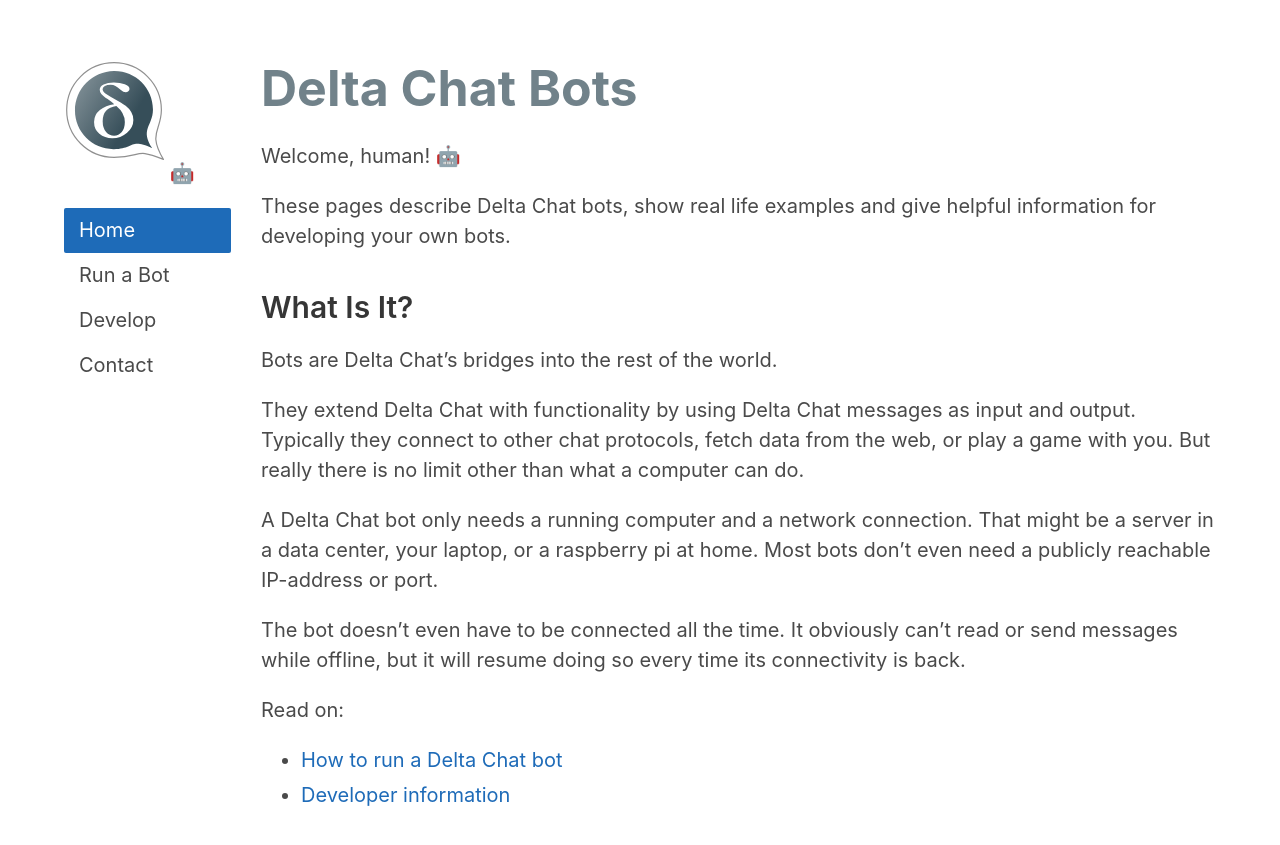
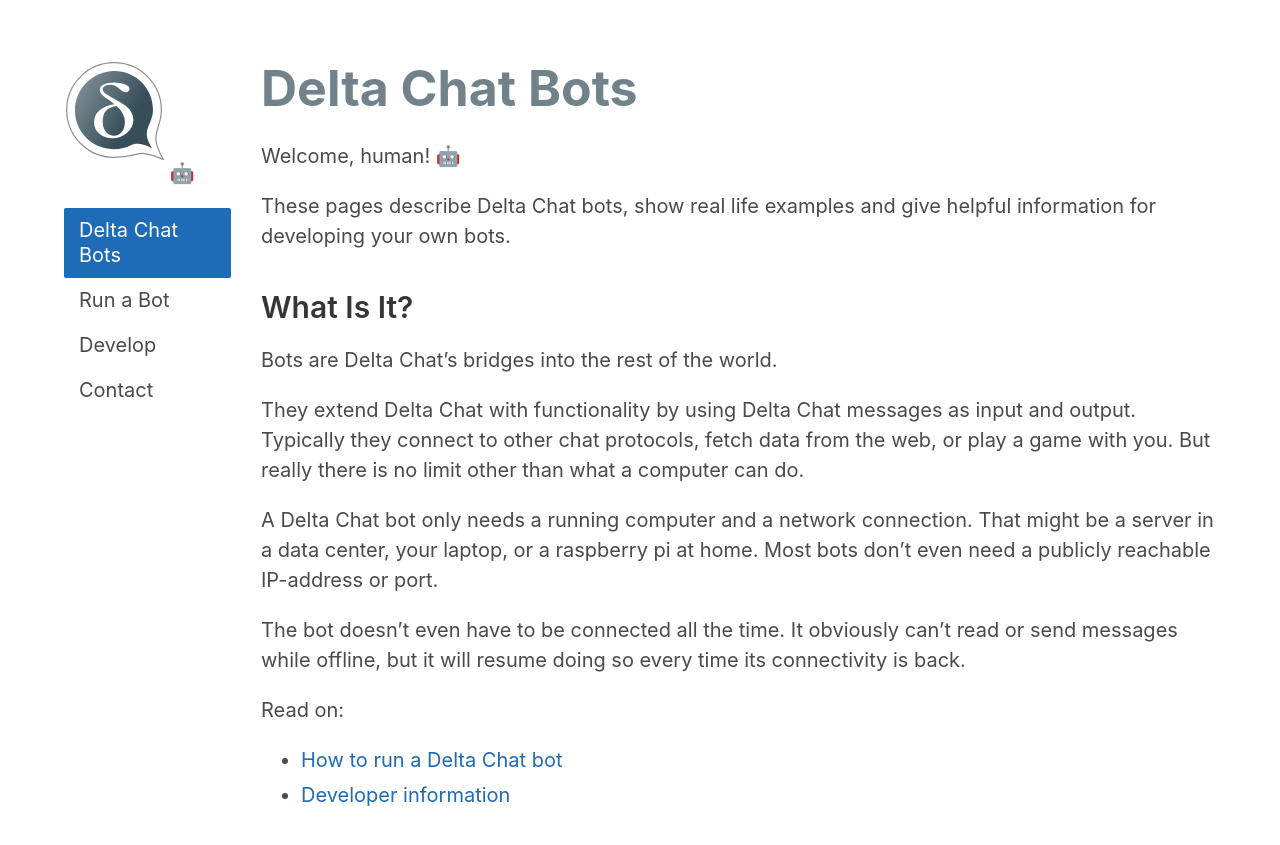
Before and after one commit to deltachat-bot/bot-pages, a Jekyll site: the page built from index.md, in a window 1280 px wide. Shown: the top 845 px of the page. Built offline with Jekyll 4.4.1, drawn with Linux system fonts in a browser that asks for light colours.

Commit message:
Better link text for homepage.

```diff
--- a/_data/menu.yaml
+++ b/_data/menu.yaml
@@ -1,5 +1,5 @@
 links:
-  - title: Home
+  - title: Delta Chat Bots
     url: /
   - title: Run a Bot
     url: /howto.html
```
